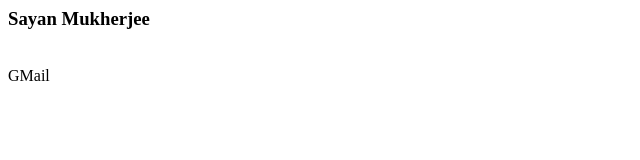
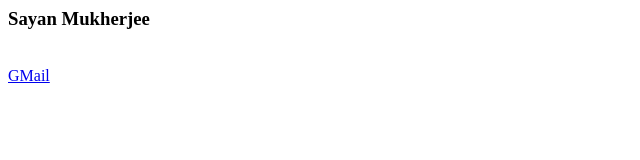
Before and after one commit to sayan-github/sayan-github.github.io, a plain HTML site: page index.html in a window 1280 px wide. Shown: the full height of the page, 0-640 px from the left. Drawn offline with Linux system fonts and the light colour scheme.

Commit message:
Update index.html

```diff
--- a/index.html
+++ b/index.html
@@ -7,7 +7,7 @@
 <body>
   <h3>Sayan Mukherjee</h3>
   <br>
-  <a src="https://mail.google.com">GMail</a>
+  <a href="https://mail.google.com">GMail</a>
 </body>
 
 </html>
```
